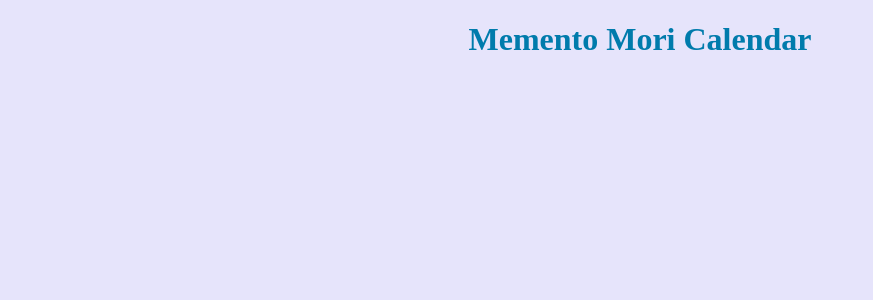
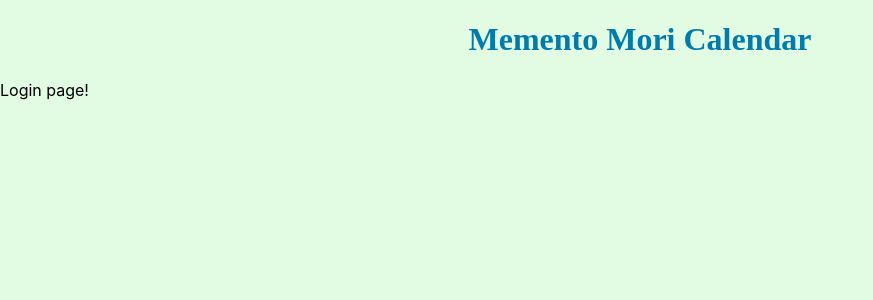
Before and after one commit to chessmadridista/memento-mori, a React (Create React App) app in the folder app/: page /login in a window 1280 px wide. Shown: the top 300 px of the page, without its empty margins (0-873 px from the left). Built offline with nearby package versions, Linux system fonts and the light colour scheme.

Commit message:
Add basic files for login component.

```diff
--- a/app/src/App.js
+++ b/app/src/App.js
@@ -1,5 +1,6 @@
 import styles from './App.module.scss';
 import FormContainer from './components/form/Form';
+import Login from './components/login/login';
 import Calendar from './components/calendar/Calendar';
 import Spinner from './components/auxialiary/spinner/Spinner';
 import {
@@ -16,6 +17,7 @@
       { loading ? <Spinner className={ styles.loader } /> : null }
       <h1 className={ styles.heading }>Memento Mori Calendar</h1>
       <Routes>
+        <Route path="/login" element={ <Login /> }></Route>
         <Route path='/' element={ <FormContainer /> }></Route>
         <Route path='/calendar' element={ <Calendar /> }></Route>
       </Routes>
--- /dev/null
+++ b/app/src/components/login/login.js
@@ -0,0 +1,11 @@
+import styles from './login.module.css';
+
+function Login() {
+    return (
+        <div>
+            Login page!
+        </div>
+    );
+}
+
+export default Login;
```
Also changed, not shown: app/src/components/login/login.module.css (added).
